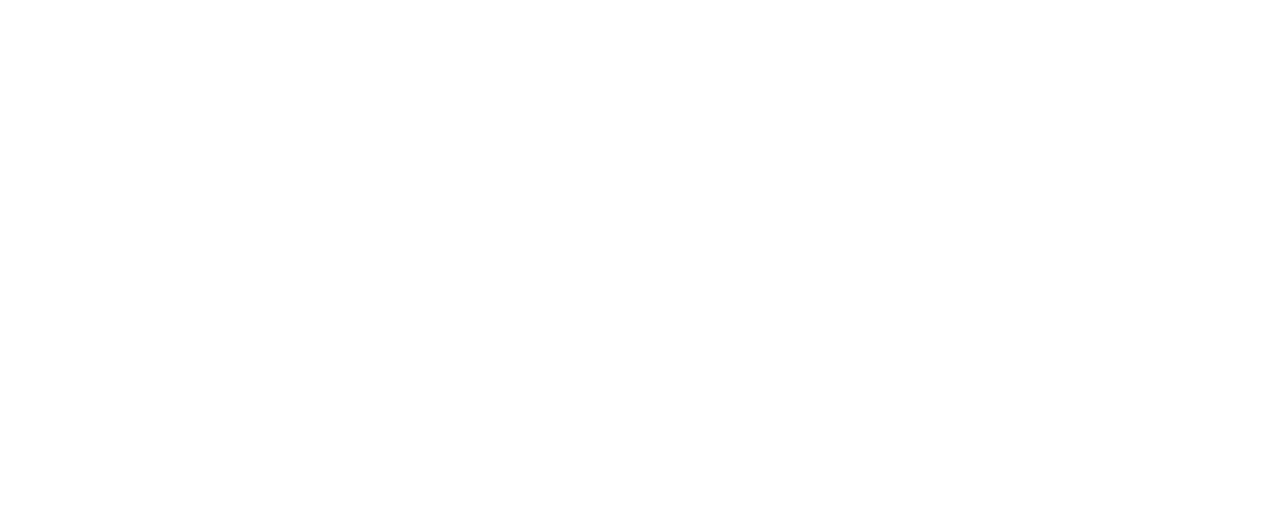
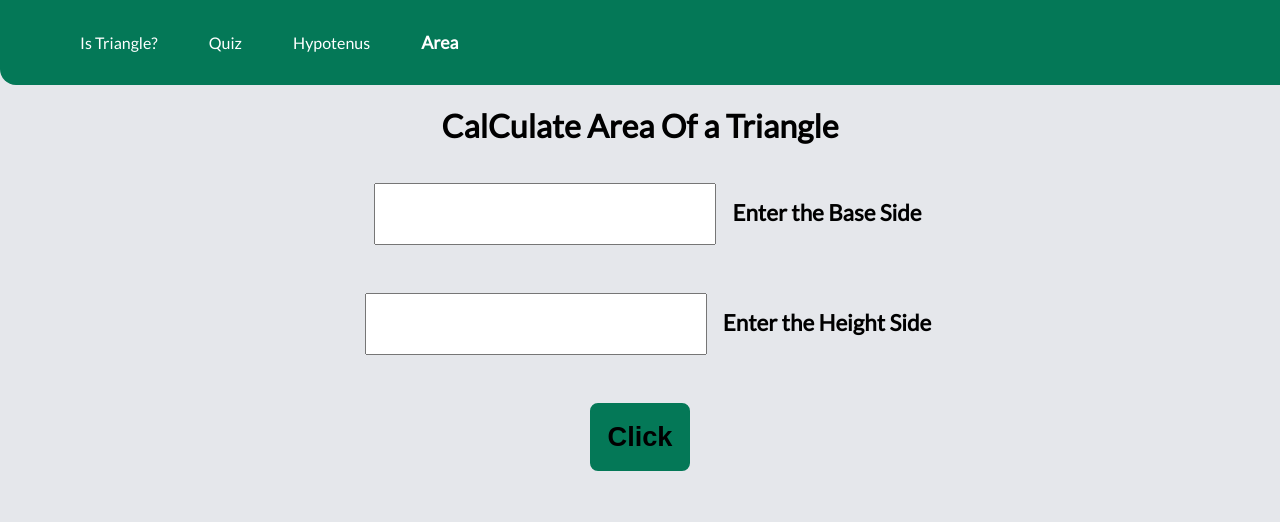
Before and after one commit to ashishnnnnn/fun-with-triangle, a plain HTML site: page Area.html in a window 1280 px wide. Drawn offline with Linux system fonts and the light colour scheme.

Commit message:
feat - coding

```diff
--- a/Area.html
+++ b/Area.html
@@ -0,0 +1,38 @@
+<!DOCTYPE html>
+<html lang="en">
+<head>
+    <meta charset="UTF-8">
+    <meta http-equiv="X-UA-Compatible" content="IE=edge">
+    <meta name="viewport" content="width=device-width, initial-scale=1.0">
+    <link rel="stylesheet" href="style.css">
+    <title>Is-Traingle</title>
+</head>
+<body>
+    <nav class="navigation container">
+        <ul class="list-non-bullet nav-pills">
+            <li class="list-item-inline">
+                <a class="link" href="/index.html">Is Triangle?</a>
+            </li>
+            <li class="list-item-inline">
+                <a class="link" href="/Quiz.html">Quiz</a>
+            </li>
+            <li class="list-item-inline">
+                <a class="link " href="/Hypotenus.html">Hypotenus</a>
+            </li>
+            <li class="list-item-inline">
+                <a class="link link-active" href="/">Area</a>
+            </li>
+        </ul>
+    </nav>
+    <div class="remaining">
+        <h1>CalCulate Area Of a Triangle</h1>
+        <label class="input-1"><input type="number" id="side-input" class="first-side">Enter the Base Side</label>
+        <label class="input-1"><input type="number" id="side-input" class="second-side">Enter the Height Side</label>
+        <button class="button">Click</button>
+        <p class="message3">
+
+        </p>
+    </div>
+    <script src="Area.js"></script>
+</body>
+</html>
--- /dev/null
+++ b/Area.js
@@ -0,0 +1,18 @@
+var side1 = document.querySelector(".first-side")
+var side2 = document.querySelector(".second-side");
+var button = document.querySelector(".button")
+var message = document.querySelector(".message3");
+
+function get_area(side1,side2){
+    var first = Number(side1);
+    var second = Number(side2);
+    var area = (first*second)/2;
+    return area;
+}
+
+function showmessage(){
+    var hypotenus = get_area(side1.value,side2.value);
+    message.innerText = "Area is "+hypotenus;
+}
+
+button.addEventListener("click",showmessage);
--- a/style.css
+++ b/style.css
@@ -127,3 +127,36 @@ body{
     margin-top: 1rem;
     margin-bottom: 2rem;
 }
+
+/*Hypotenus*/
+.input-1{
+    display: block;
+    margin: 1rem;
+    font-weight: bold;
+    font-size: 1.4rem;
+}
+
+#side-input{
+    margin: 1rem;
+    font-weight: bold;
+    font-size: 1.4rem;
+    padding: 1rem;
+}
+
+.button{
+    margin-top: 1rem;
+    margin-bottom: 1rem;
+    padding: 1rem;
+    border-radius: 0.5rem;
+    border: 2px solid var(--primary-color);
+    font-weight: bold;
+    font-size: 1.7rem;
+    background-color:var(--primary-color);
+}
+
+.message3{
+    font-weight: bold;
+    font-size: 2rem;
+    margin-top: 1rem;
+    margin-bottom: 2rem;
+}
```
Also changed, not shown: Hypotenus.html (+38 -0 lines), Hypotenus.js (added, +18 -0 lines).
